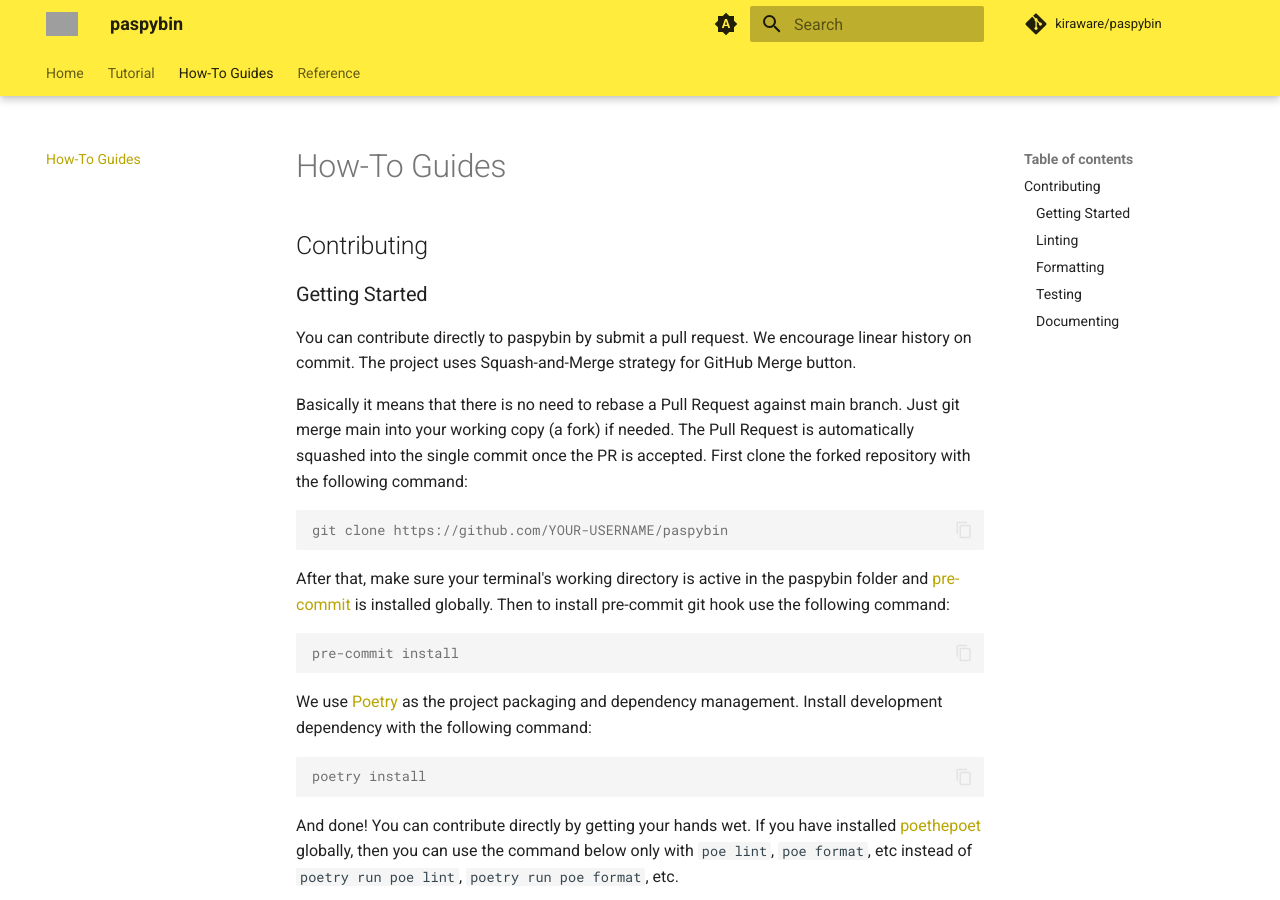
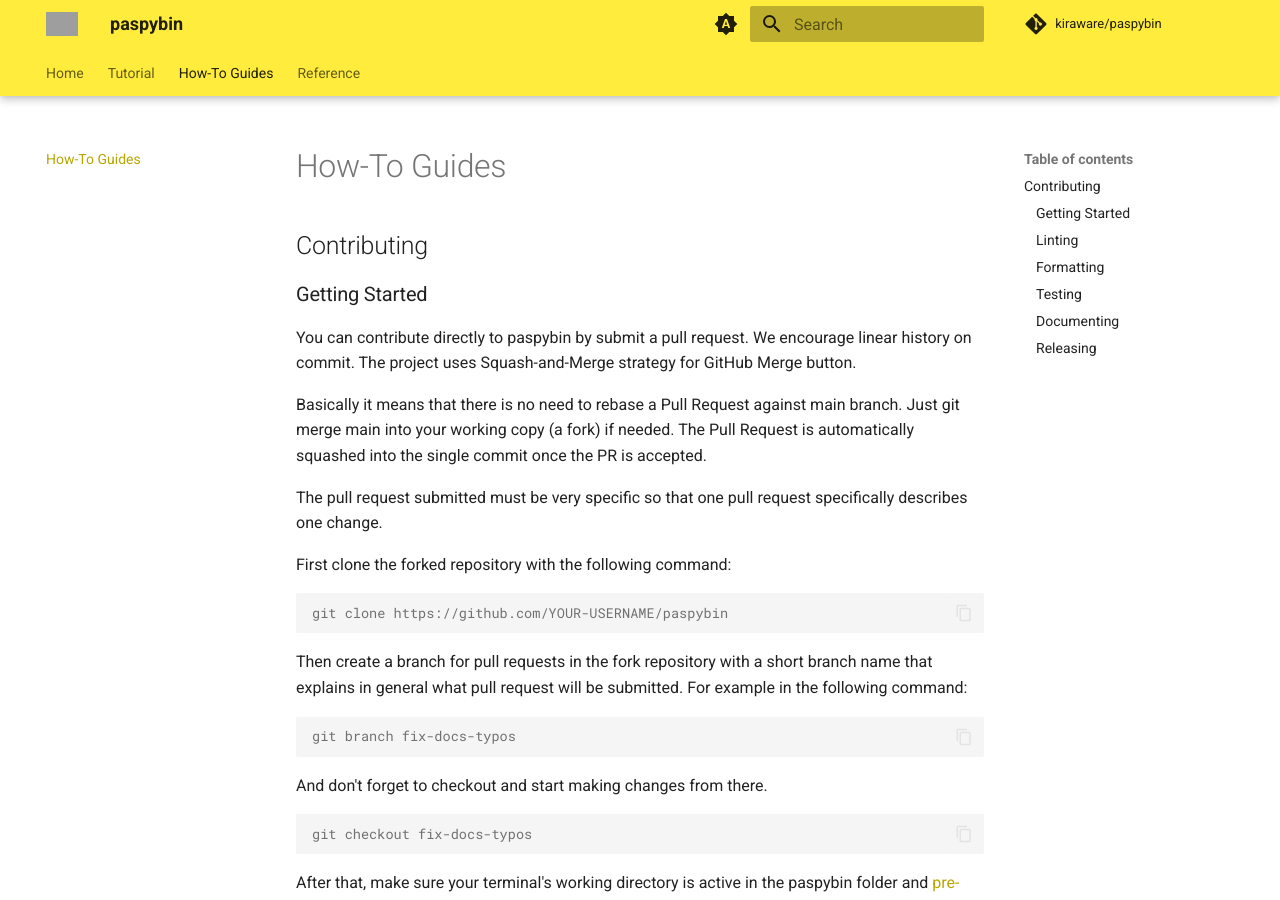
Before and after one commit to kiraware/paspybin, an MkDocs documentation site: the page built from docs/how-to-guides.md, in a window 1280 px wide and 900 px high. Built offline with MkDocs 1.6.1 and Material for MkDocs 9.7.7, drawn with Linux system fonts in a browser that asks for light colours; comment, search, counter and statistics services are not loaded; some of the changed text lies outside the part shown; grey boxes are pictures that could not be loaded.

Commit message:
improve guide docs (#6)
add releasing guide and update getting started.

````diff
--- a/docs/how-to-guides.md
+++ b/docs/how-to-guides.md
@@ -13,11 +13,32 @@
 Request against main branch. Just git merge main into your
 working copy (a fork) if needed. The Pull Request is
 automatically squashed into the single commit once the PR
-is accepted. First clone the forked repository with the
+is accepted.
+
+The pull request submitted must be very specific so that
+one pull request specifically describes one change.
+
+First clone the forked repository with the
 following command:
 
 ```console
 git clone https://github.com/YOUR-USERNAME/paspybin
+```
+
+Then create a branch for pull requests in the fork
+repository with a short branch name that explains in
+general what pull request will be submitted. For
+example in the following command:
+
+```console
+git branch fix-docs-typos
+```
+
+And don't forget to checkout and start making changes
+from there.
+
+```console
+git checkout fix-docs-typos
 ```
 
 After that, make sure your terminal's working directory
@@ -117,3 +138,11 @@
 ```console
 poetry run mkdocs serve
 ```
+
+### Releasing
+
+We use the GitHub workflow to automatically release to PyPi when we
+release to Github. The special environment for people who have access
+to the workflow is in the Github environment with the name `production`.
+Each release tag must be the same as `version` in `pyproject.toml` in
+the `tool.poetry` section.
````
